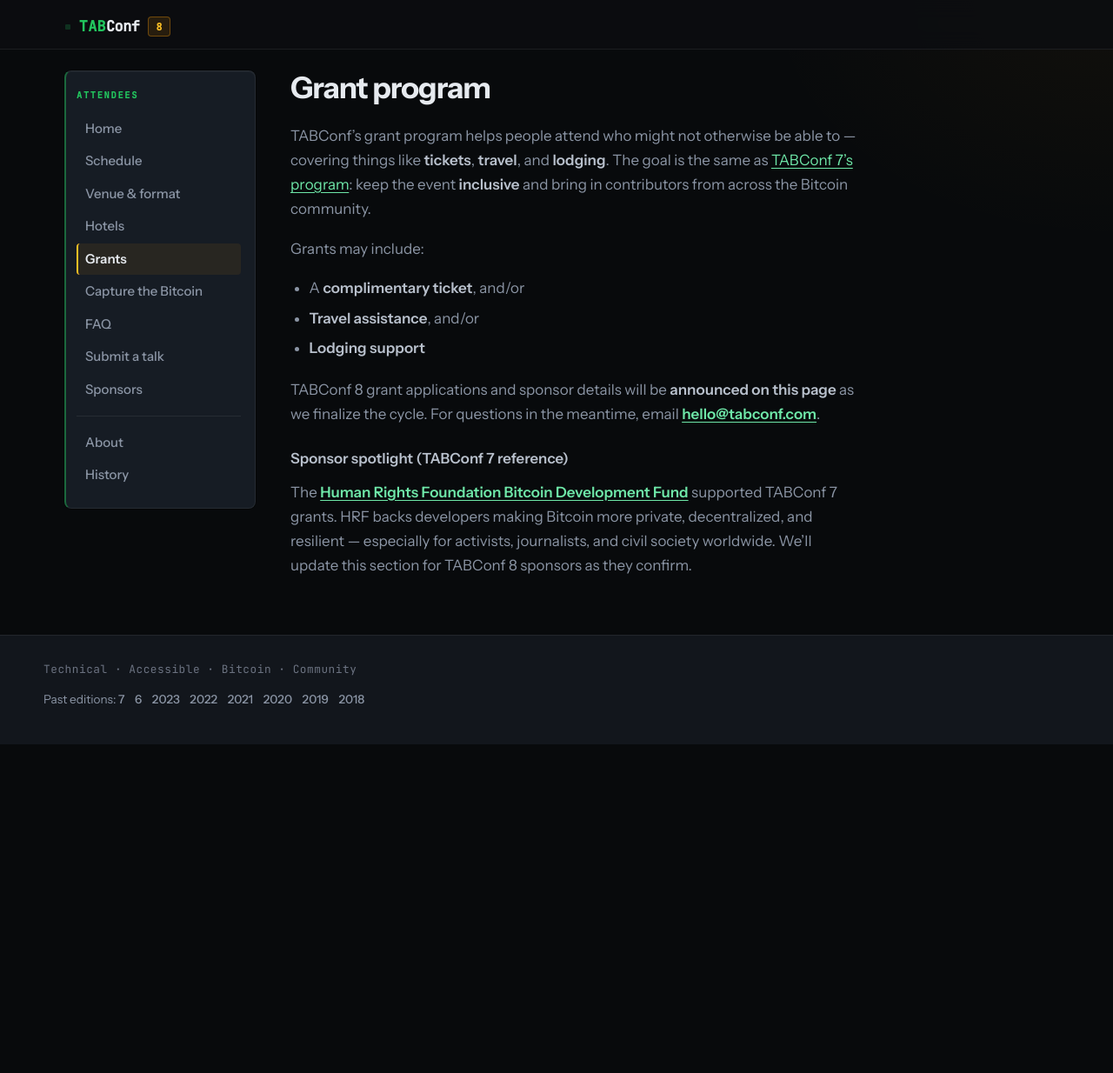
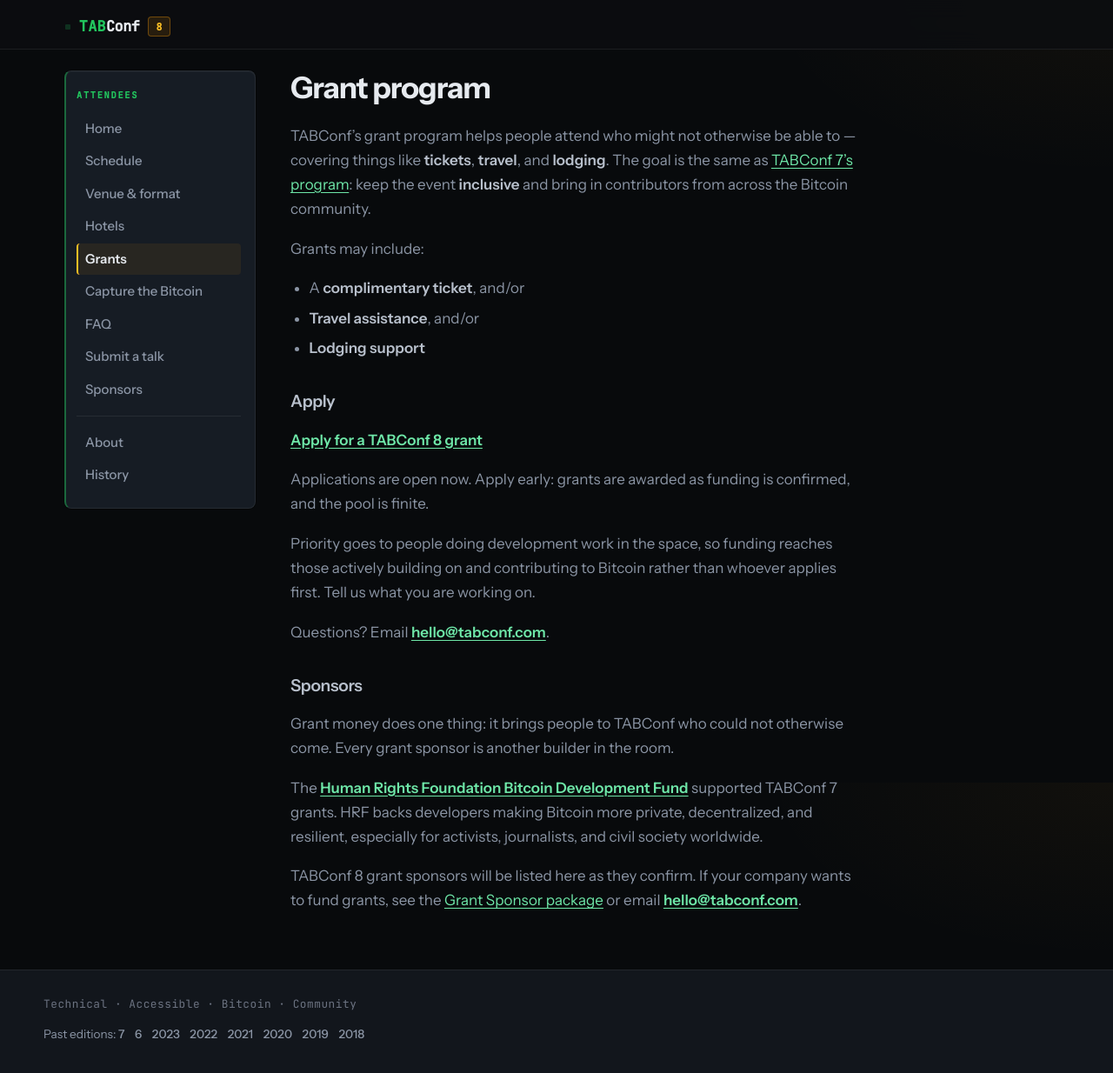
Before and after one commit to TABConf/8.tabconf.com, a Jekyll site: the page built from grants.md, in a window 1280 px wide and 1242 px high. Shown: the top 1234 px of the window at 87% size. Built offline with Jekyll 4.4.1, drawn with Linux system fonts in a browser that asks for light colours.

Commit message:
Add grant application form and open applications
Replaces the 'applications will be announced here' placeholder with the
live Google Form. Adds an Apply section, states the development-work
priority that the sponsors page already promises, and turns the TABConf 7
sponsor spotlight into a forward-looking Grant Sponsor ask.

```diff
--- a/grants.md
+++ b/grants.md
@@ -1,7 +1,7 @@
 ---
 layout: default
 title: Grants
-description: TABConf 8 grant program — financial support to attend the conference.
+description: TABConf 8 grant program — apply for financial support to attend the conference.
 ---
 
 # Grant program
@@ -14,8 +14,20 @@
 - **Travel assistance**, and/or
 - **Lodging support**
 
-TABConf 8 grant applications and sponsor details will be **announced on this page** as we finalize the cycle. For questions in the meantime, email **[hello@tabconf.com](mailto:hello@tabconf.com)**.
+## Apply
 
-### Sponsor spotlight (TABConf 7 reference)
+**[Apply for a TABConf 8 grant](https://docs.google.com/forms/d/e/1FAIpQLSfPE52lBEww5m077FJqHDWE5qtpcWiUZc8V-W7mOC3MdaLEjA/viewform)**
 
-The **[Human Rights Foundation Bitcoin Development Fund](https://hrf.org/programs_bitcoin-development-fund/)** supported TABConf 7 grants. HRF backs developers making Bitcoin more private, decentralized, and resilient — especially for activists, journalists, and civil society worldwide. We’ll update this section for TABConf 8 sponsors as they confirm.
+Applications are open now. Apply early: grants are awarded as funding is confirmed, and the pool is finite.
+
+Priority goes to people doing development work in the space, so funding reaches those actively building on and contributing to Bitcoin rather than whoever applies first. Tell us what you are working on.
+
+Questions? Email **[hello@tabconf.com](mailto:hello@tabconf.com)**.
+
+## Sponsors
+
+Grant money does one thing: it brings people to TABConf who could not otherwise come. Every grant sponsor is another builder in the room.
+
+The **[Human Rights Foundation Bitcoin Development Fund](https://hrf.org/programs_bitcoin-development-fund/)** supported TABConf 7 grants. HRF backs developers making Bitcoin more private, decentralized, and resilient, especially for activists, journalists, and civil society worldwide.
+
+TABConf 8 grant sponsors will be listed here as they confirm. If your company wants to fund grants, see the [Grant Sponsor package]({{ '/sponsors/' | relative_url }}#grant-sponsor) or email **[hello@tabconf.com](mailto:hello@tabconf.com)**.
```
